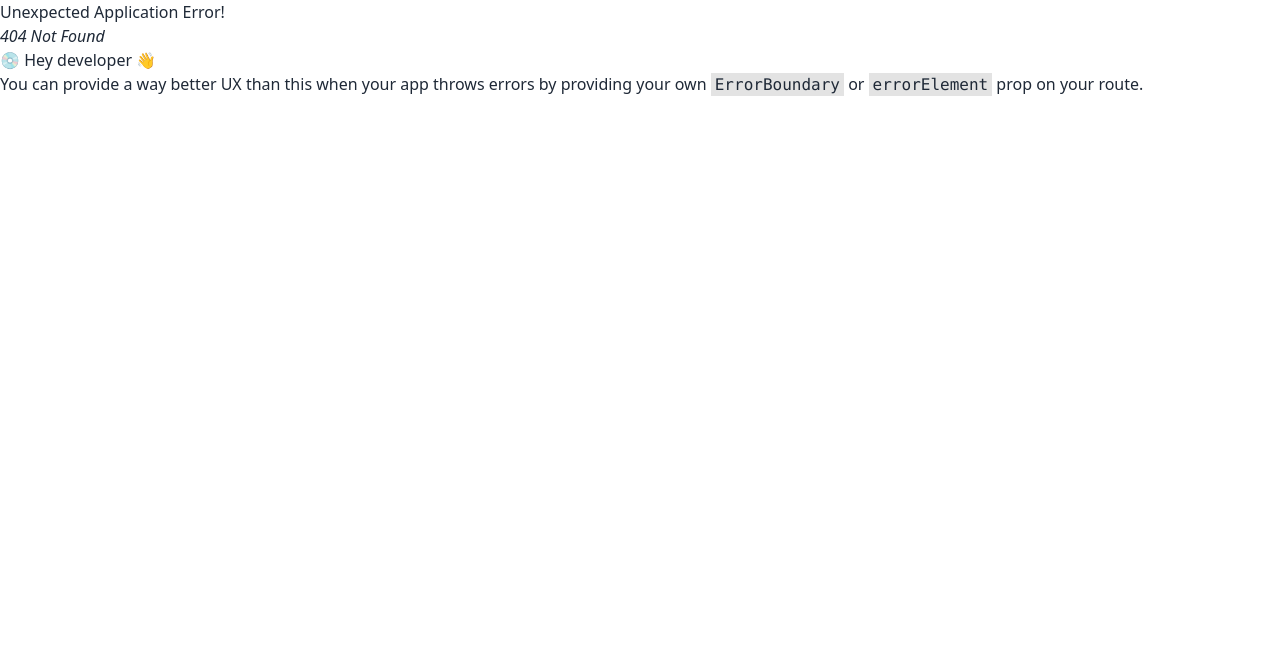
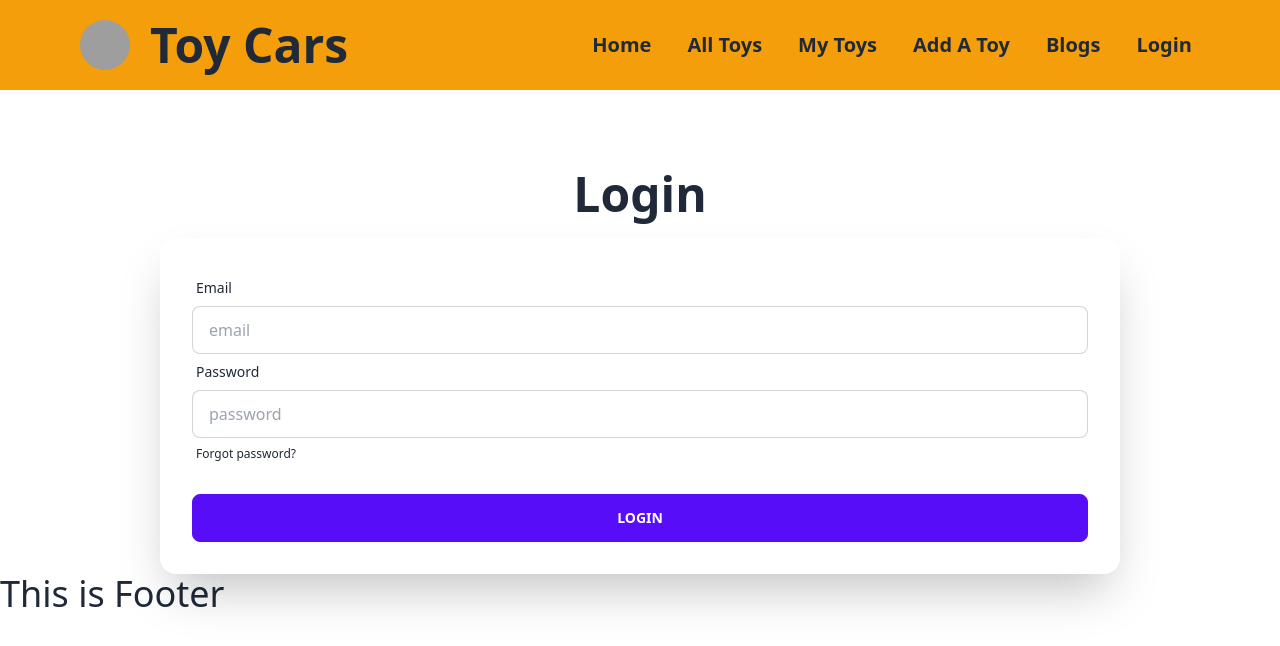
Before and after one commit to HasibUddin1/toy-marketplace-public-client, a React (Vite) app: page /login in a window 1280 px wide. Before the commit this address had no page. Shown: the top 646 px of the page. Built offline with nearby package versions, Linux system fonts and the light colour scheme; grey boxes are pictures that could not be loaded.

Commit message:
added login page

```diff
--- a/index.html
+++ b/index.html
@@ -4,7 +4,7 @@
     <meta charset="UTF-8" />
     <link rel="icon" type="image/svg+xml" href="/vite.svg" />
     <meta name="viewport" content="width=device-width, initial-scale=1.0" />
-    <title>Vite + React</title>
+    <title>Toy Cars</title>
   </head>
   <body>
     <div id="root"></div>
--- a/src/Shared/Header/Header.jsx
+++ b/src/Shared/Header/Header.jsx
@@ -15,6 +15,7 @@ const Header = () => {
                     <Link className="font-semibold text-xl hover:bg-gray-300 px-2 rounded-lg" to='/myToys'>My Toys</Link>
                     <Link className="font-semibold text-xl hover:bg-gray-300 px-2 rounded-lg" to='/addAToy'>Add A Toy</Link>
                     <Link className="font-semibold text-xl hover:bg-gray-300 px-2 rounded-lg" to='/blogs'>Blogs</Link>
+                    <Link className="font-semibold text-xl hover:bg-gray-300 px-2 rounded-lg" to='/login'>Login</Link>
                 </div>
             </div>
         </div>
--- a/src/main.jsx
+++ b/src/main.jsx
@@ -11,6 +11,7 @@ import AllToys from './pages/AllToys/AllToys';
 import MyToys from './pages/MyToys/MyToys';
 import AddAToy from './pages/AddAToy/AddAToy';
 import Blogs from './pages/Blogs/Blogs';
+import Login from './pages/Login/Login';
 
 const router = createBrowserRouter([
   {
@@ -36,6 +37,10 @@ const router = createBrowserRouter([
       {
         path: 'blogs',
         element: <Blogs></Blogs>
+      },
+      {
+        path: 'login',
+        element: <Login></Login>
       }
     ]
   }
--- /dev/null
+++ b/src/pages/Login/Login.jsx
@@ -0,0 +1,51 @@
+
+
+const Login = () => {
+
+    const handleLogin = event => {
+        event.preventDefault()
+
+        const form = event.target
+        const email = form.email.value
+        const password = form.password.value
+        console.log(email, password)
+    }
+
+    return (
+        <div>
+            <div className="w-9/12 mx-auto mt-20">
+                <div className="">
+                    <div className="text-center lg:text-left mb-5">
+                        <h1 className="text-5xl font-bold text-center">Login</h1>
+                    </div>
+                    <div className="card w-full shadow-2xl">
+                        <div className="card-body">
+                            <form onSubmit={handleLogin}>
+                                <div className="form-control">
+                                    <label className="label">
+                                        <span className="label-text">Email</span>
+                                    </label>
+                                    <input type="text" name="email" placeholder="email" className="input input-bordered" />
+                                </div>
+                                <div className="form-control">
+                                    <label className="label">
+                                        <span className="label-text">Password</span>
+                                    </label>
+                                    <input type="text" name="password" placeholder="password" className="input input-bordered" />
+                                    <label className="label">
+                                        <a href="#" className="label-text-alt link link-hover">Forgot password?</a>
+                                    </label>
+                                </div>
+                                <div className="form-control mt-6">
+                                    <input className="btn btn-primary" type="submit" value="Login" />
+                                </div>
+                            </form>
+                        </div>
+                    </div>
+                </div>
+            </div>
+        </div>
+    );
+};
+
+export default Login;
--- /dev/null
+++ b/src/pages/Register/Register.jsx
@@ -0,0 +1,11 @@
+
+
+const Register = () => {
+    return (
+        <div>
+
+        </div>
+    );
+};
+
+export default Register;
```
